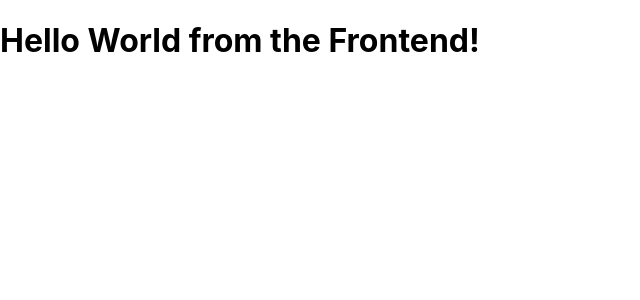
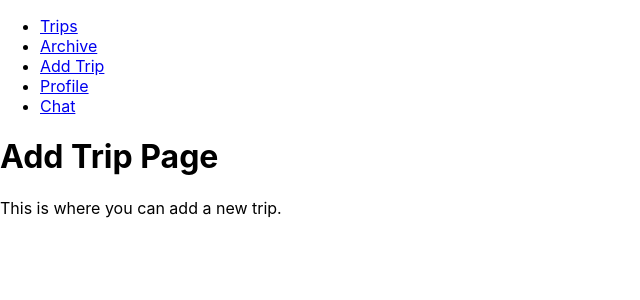
Before and after one commit to Arizbethrojas/TrailheadFrontend, a React (Create React App) app: page /add-trip in a window 1280 px wide. Shown: the top 300 px of the page, without its empty margins (0-640 px from the left). Built offline with nearby package versions, Linux system fonts and the light colour scheme.

Commit message:
added navigation between screens

```diff
--- a/package.json
+++ b/package.json
@@ -3,11 +3,14 @@
   "version": "0.1.0",
   "private": true,
   "dependencies": {
+    "@react-navigation/native": "^6.1.18",
     "@testing-library/jest-dom": "^5.17.0",
     "@testing-library/react": "^13.4.0",
     "@testing-library/user-event": "^13.5.0",
     "react": "^18.3.1",
     "react-dom": "^18.3.1",
+    "react-native": "^0.76.0",
+    "react-router-dom": "^6.27.0",
     "react-scripts": "5.0.1",
     "web-vitals": "^2.1.4"
   },
--- a/src/App.js
+++ b/src/App.js
@@ -1,9 +1,42 @@
-function App() {
+// src/App.js
+import React from 'react';
+import AddTrip from './screens/AddTrip'; // Import Add Trip screen
+import Archive from './screens/Archive'; // Import Archive screen
+import Chat from './screens/Chat'; // Import Chat screen
+import Profile from './screens/Profile'; // Import Profile screen
+import Trips from './screens/Trips'; // Import Trips screen
+import { BrowserRouter as Router, Route, Routes, Link } from 'react-router-dom';
+
+// App Component
+export default function App() {
   return (
-    <div className="App">
-      <h1>Hello World from the Frontend!</h1>
-    </div>
+    <Router>
+      <nav>
+        <ul>
+          <li>
+            <Link to="/trips">Trips</Link> {/* Ensure case matches */}
+          </li>
+          <li>
+            <Link to="/archive">Archive</Link> {/* Ensure case matches */}
+          </li>
+          <li>
+            <Link to="/add-trip">Add Trip</Link> {/* Add Trip link */}
+          </li>
+          <li>
+            <Link to="/profile">Profile</Link> {/* Profile link */}
+          </li>
+          <li>
+            <Link to="/chat">Chat</Link> {/* Chat link */}
+          </li>
+        </ul>
+      </nav>
+      <Routes>
+        <Route path="/trips" element={<Trips />} />
+        <Route path="/archive" element={<Archive />} />
+        <Route path="/add-trip" element={<AddTrip />} /> {/* Add route for Add Trip */}
+        <Route path="/profile" element={<Profile />} /> {/* Profile route */}
+        <Route path="/chat" element={<Chat />} /> {/* Chat route */}
+      </Routes>
+    </Router>
   );
 }
-
-export default App;
--- /dev/null
+++ b/src/screens/AddTrip.js
@@ -0,0 +1,13 @@
+// src/screens/AddTrip.js
+import React from 'react';
+
+const AddTrip = () => {
+  return (
+    <div>
+      <h1>Add Trip Page</h1>
+      <p>This is where you can add a new trip.</p>
+    </div>
+  );
+};
+
+export default AddTrip;
--- /dev/null
+++ b/src/screens/Archive.js
@@ -0,0 +1,11 @@
+// src/screens/Archive.js
+import React from 'react';
+
+const Archive = () => (
+  <div>
+    <h1>Archive Page</h1>
+    <p>Welcome to the Archive Page!</p>
+  </div>
+);
+
+export default Archive;
--- /dev/null
+++ b/src/screens/Chat.js
@@ -0,0 +1,11 @@
+// src/screens/Chat.js
+import React from 'react';
+
+const Chat = () => (
+  <div>
+    <h1>Chat</h1>
+    <p>Welcome to the Chat Page!</p>
+  </div>
+);
+
+export default Chat;
--- /dev/null
+++ b/src/screens/Profile.js
@@ -0,0 +1,11 @@
+// src/screens/Profile.js
+import React from 'react';
+
+const Profile = () => (
+  <div>
+    <h1>Profile Page</h1>
+    <p>Welcome to the Profile Page!</p>
+  </div>
+);
+
+export default Profile;
--- /dev/null
+++ b/src/screens/Trips.js
@@ -0,0 +1,11 @@
+// src/screens/Trips.js
+import React from 'react';
+
+const Trips = () => (
+  <div>
+    <h1>Trips Page</h1>
+    <p>Welcome to the Trips Page!</p>
+  </div>
+);
+
+export default Trips;
```
Also changed, not shown: 1 other file (tests, documents, lock files or other folders).
